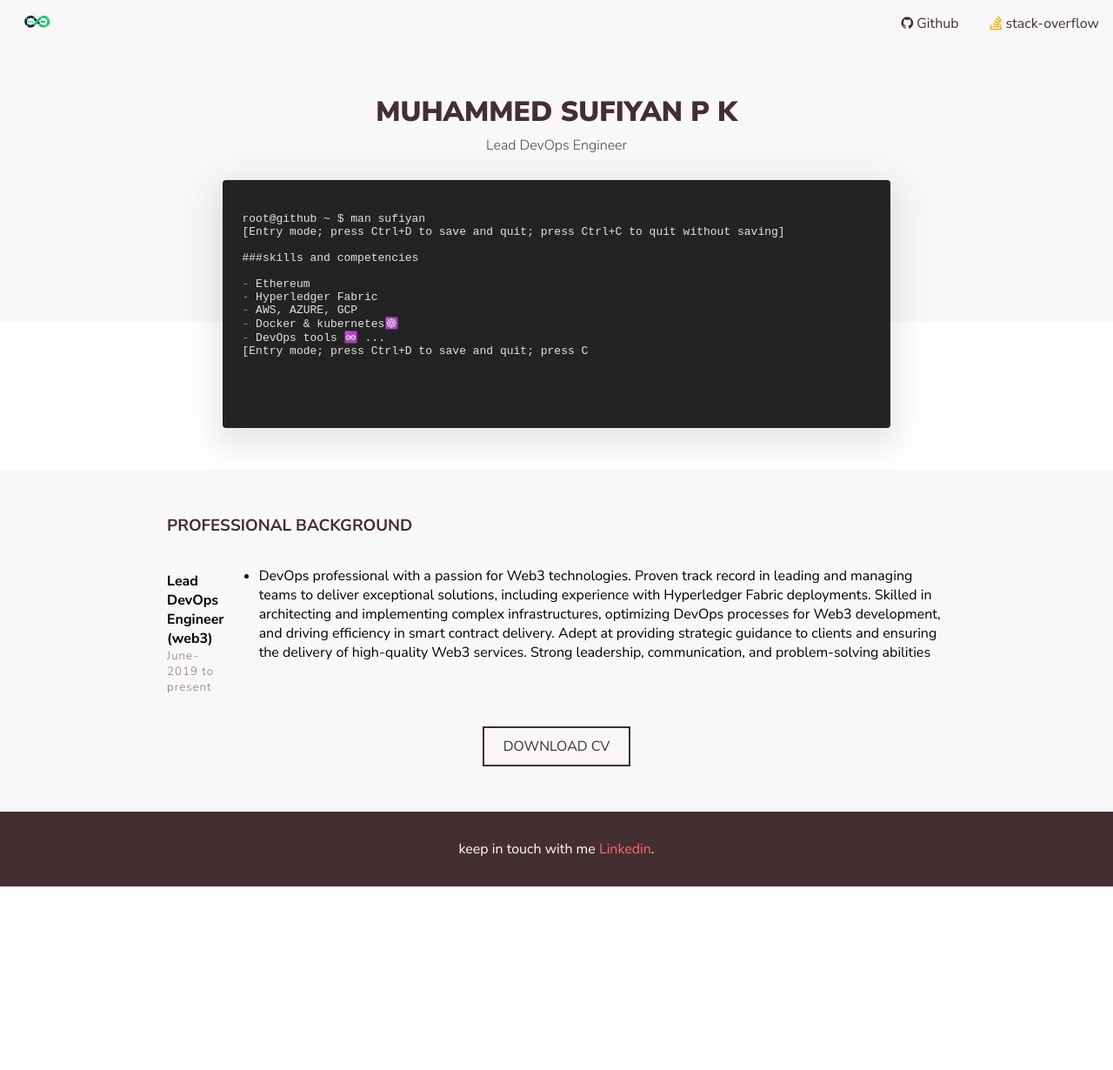
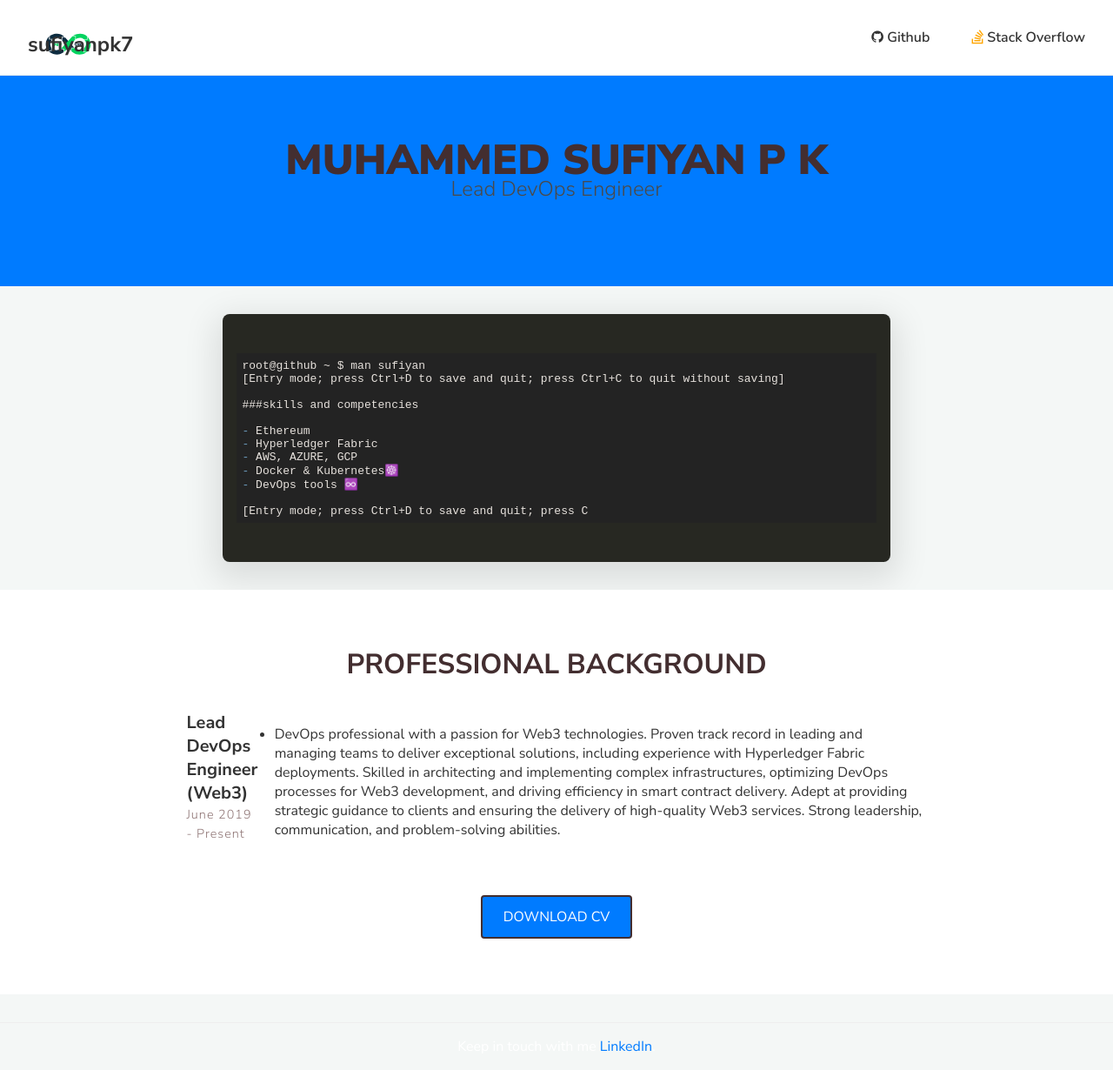
Before and after one commit to sufiyanpk7/sufiyanpk7-sufiyanpk7.github.io, a plain HTML site: page index.html in a window 1280 px wide. Shown: the whole page at 87% size. Before the commit the page ends 1019 px from the top, so only its background shows below. Drawn offline with nearby package versions, Linux system fonts and the light colour scheme.

Commit message:
update code

```diff
--- a/index.html
+++ b/index.html
@@ -1,30 +1,132 @@
-<html><head>
+<!DOCTYPE html>
+<html lang="en">
+<head>
     <meta charset="utf-8">
-      <meta name="description" content="">
+    <meta name="description" content="Muhammed Sufiyan PK's Portfolio">
     <meta name="viewport" content="width=device-width, initial-scale=1">
-      <title>sufiyanpk7</title>
+    <title>Muhammed Sufiyan PK</title>
     <link rel="stylesheet" href="https://cdnjs.cloudflare.com/ajax/libs/font-awesome/4.7.0/css/font-awesome.min.css">
     <link href="https://fonts.googleapis.com/css?family=Nunito+Sans:300,400,600,700,800,900" rel="stylesheet">
     <link rel="stylesheet" href="https://cdnjs.cloudflare.com/ajax/libs/highlight.js/9.12.0/styles/railscasts.min.css">
     <link rel="stylesheet" href="scribbler-global.css">
     <link rel="stylesheet" href="scribbler-landing.css">
     <link rel="author" href="humans.txt">
+    <style>
+        body {
+            font-family: 'Nunito Sans', sans-serif;
+            margin: 0;
+            padding: 0;
+            background: #f4f7f6;
+            color: #333;
+        }
+        nav {
+            background: #fff;
+            border-bottom: 1px solid #eee;
+            padding: 1em;
+            display: flex;
+            justify-content: space-between;
+            align-items: center;
+        }
+        .logo {
+            font-size: 1.5em;
+            font-weight: 700;
+        }
+        .menu {
+            list-style: none;
+            display: flex;
+            margin: 0;
+            padding: 0;
+        }
+        .menu__item {
+            margin-left: 1em;
+        }
+        .menu__item a {
+            text-decoration: none;
+            color: #333;
+            font-weight: 600;
+        }
+        .hero {
+            text-align: center;
+            padding: 4em 0;
+            background: #007BFF;
+            color: #fff;
+        }
+        .hero__title {
+            font-size: 3em;
+            margin: 0;
+        }
+        .hero__description {
+            font-size: 1.5em;
+        }
+        .hero__terminal {
+            background: #272822;
+            color: #f8f8f2;
+            padding: 1em;
+            margin: 2em auto;
+            max-width: 800px;
+            border-radius: 8px;
+        }
+        .changelog {
+            padding: 2em;
+            background: #fff;
+            margin: 2em 0;
+        }
+        .section__title {
+            text-align: center;
+            font-size: 2em;
+            margin-bottom: 1em;
+        }
+        .changelog__item {
+            margin-bottom: 1.5em;
+        }
+        .changelog__meta {
+            margin-bottom: 0.5em;
+        }
+        .changelog__title {
+            font-size: 1.25em;
+            margin: 0;
+        }
+        .changelog__date {
+            font-size: 0.9em;
+            color: #666;
+        }
+        .changelog__detail ul {
+            padding-left: 1.2em;
+        }
+        .button--secondary {
+            display: inline-block;
+            background: #007BFF;
+            color: #fff;
+            padding: 0.75em 1.5em;
+            text-decoration: none;
+            border-radius: 4px;
+        }
+        .footer {
+            text-align: center;
+            padding: 1em;
+            background: #f4f7f6;
+            border-top: 1px solid #eee;
+        }
+        .footer a {
+            color: #007BFF;
+            text-decoration: none;
+        }
+    </style>
 </head>
 <body>
     <nav>
-      <div class="logo"></div>
+        <div class="logo">sufiyanpk7</div>
         <ul class="menu">
-        <div class="menu__item toggle"><span></span></div>
             <li class="menu__item"><a href="https://github.com/sufiyanpk7" class="link link--dark"><i class="fa fa-github"></i> Github</a></li>
-        <li class="menu__item"><a href="https://stackoverflow.com/users/12828073/muhammed-sufiyan-pk" class="link link--dark"><i class="fa fa-stack-overflow" style="color:orange"></i> stack-overflow</a></li>
+            <li class="menu__item"><a href="https://stackoverflow.com/users/12828073/muhammed-sufiyan-pk" class="link link--dark"><i class="fa fa-stack-overflow" style="color:orange"></i> Stack Overflow</a></li>
         </ul>
     </nav>
     <div class="hero">
-      <h1 class="hero__title"> MUHAMMED SUFIYAN P K</h1>
+        <h1 class="hero__title">MUHAMMED SUFIYAN P K</h1>
         <p class="hero__description">Lead DevOps Engineer</p>
     </div>
     <div class="hero__terminal">
-      <pre>        <!-- Place your demo code here -->
+        <pre>
             <code class="shell-session demo hljs nginx"><span class="hljs-attribute">root@github</span> <span class="hljs-regexp">~ $</span> man sufiyan
             [Entry mode; press Ctrl+D to save and quit; press Ctrl+C to quit without saving]
 
@@ -33,18 +135,18 @@
             - Ethereum
             - Hyperledger Fabric
             - AWS, AZURE, GCP
-            - Docker & kubernetes☸️
-            - DevOps tools ♾️  ... </code>
+            - Docker & Kubernetes☸️
+            - DevOps tools ♾️
+            </code>
         </pre>
     </div>
-
     <div class="changelog">
         <div class="wrapper">
             <h3 class="section__title">PROFESSIONAL BACKGROUND</h3>
             <div class="changelog__item">
                 <div class="changelog__meta">
-            <h4 class="changelog__title">Lead DevOps Engineer (web3)</h4>
-            <small class="changelog__date">June-2019 to present</small>
+                    <h4 class="changelog__title">Lead DevOps Engineer (Web3)</h4>
+                    <small class="changelog__date">June 2019 - Present</small>
                 </div>
                 <div class="changelog__detail">
                     <ul>
@@ -52,21 +154,18 @@
                             solutions, including experience with Hyperledger Fabric deployments. Skilled in architecting and implementing complex
                             infrastructures, optimizing DevOps processes for Web3 development, and driving efficiency in smart contract delivery.
                             Adept at providing strategic guidance to clients and ensuring the delivery of high-quality Web3 services. Strong leadership,
-                communication, and problem-solving abilities</li>
+                            communication, and problem-solving abilities.</li>
                     </ul>
                 </div>
             </div>
-
-
             <div class="changelog__callout">
                 <a href="sufiyanpkcv-web3.pdf" download="sufiyanpkcv" class="button--secondary">DOWNLOAD CV</a>
             </div>
         </div>
     </div>
-    <footer class="footer">keep in touch with me <a href="https://www.linkedin.com/in/sufiyanpk" target="_blank" class="link link--light">Linkedin</a>.</footer>
+    <footer class="footer">Keep in touch with me <a href="https://www.linkedin.com/in/sufiyanpk" target="_blank" class="link link--light">LinkedIn</a>.</footer>
     <script src="https://cdnjs.cloudflare.com/ajax/libs/highlight.js/9.12.0/highlight.min.js"></script>
     <script>hljs.initHighlightingOnLoad();</script>
     <script src="scribbler.js"></script>
-
-
-</body></html>
+</body>
+</html>
```
Lines whose indentation alone changed are shown as unchanged.
